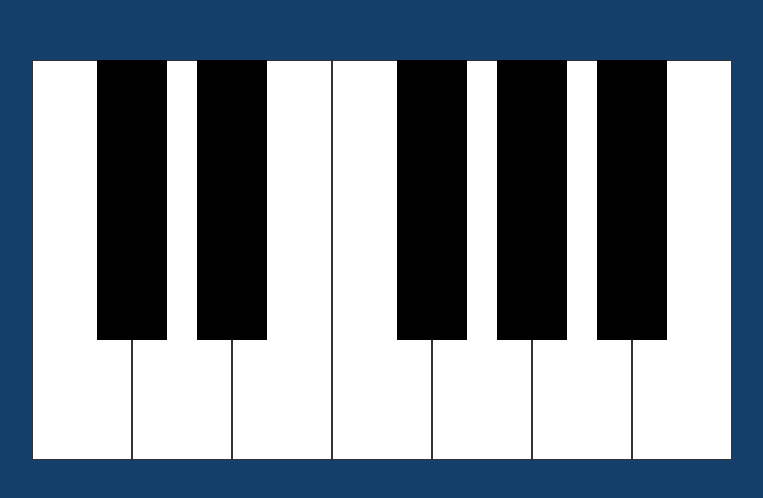
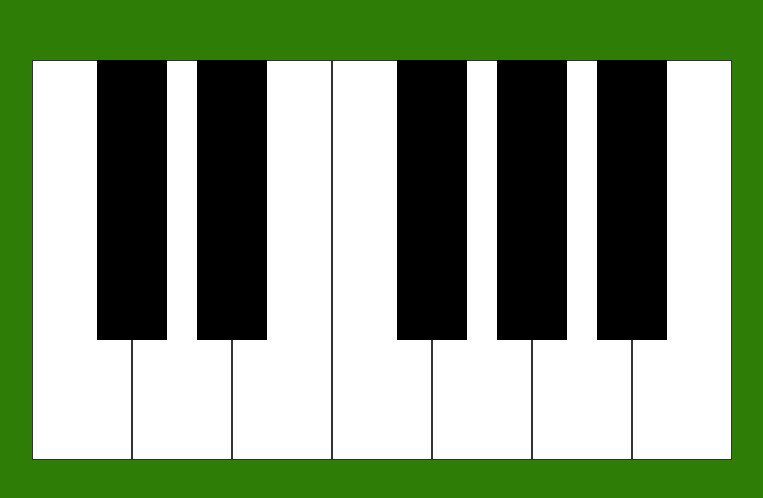
Before and after one commit to pirate08/Password-Generator, a plain HTML site: page Piano/piano.html in a window 1280 px wide. Shown: the part 140-638 px from the top of the page, without its empty margins (258-1021 px from the left). Drawn offline with Linux system fonts and the light colour scheme.

Commit message:
Changing the background color

```diff
--- a/Piano/piano.css
+++ b/Piano/piano.css
@@ -5,7 +5,7 @@
 }
 
 body{
-    background-color: #143F6B;
+    background-color: #2d7d07;
     margin: 0;
     min-height: 100vh;
     display: flex;
```
